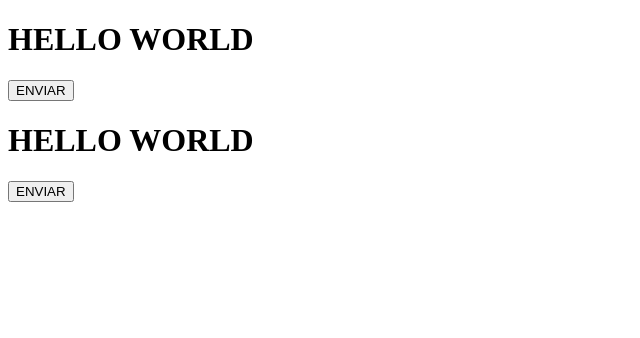
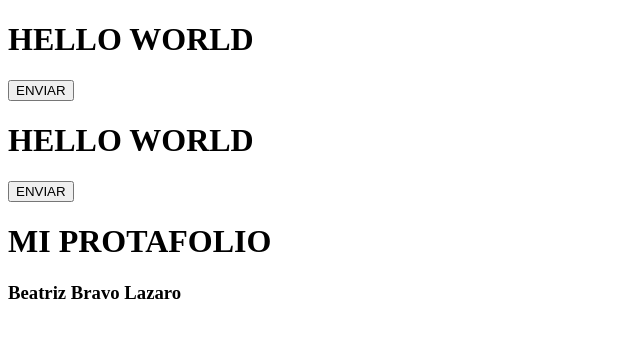
Before and after one commit to beatrizbravo538-wq/mi-primer-proyecto-html-git, a plain HTML site: page index.html in a window 1280 px wide. Shown: the whole page, without its empty margins (0-640 px from the left). Drawn offline with Linux system fonts and the light colour scheme.

Commit message:
segundo cambio

```diff
--- a/index.html
+++ b/index.html
@@ -12,6 +12,9 @@
     <h1>HELLO WORLD</h1>
     <BUTTON>ENVIAR</BUTTON>
 
+    <h1>MI PROTAFOLIO</h1>
+    <h3>Beatriz Bravo Lazaro</h3>
+
 </body>
 
 <footer>
```
